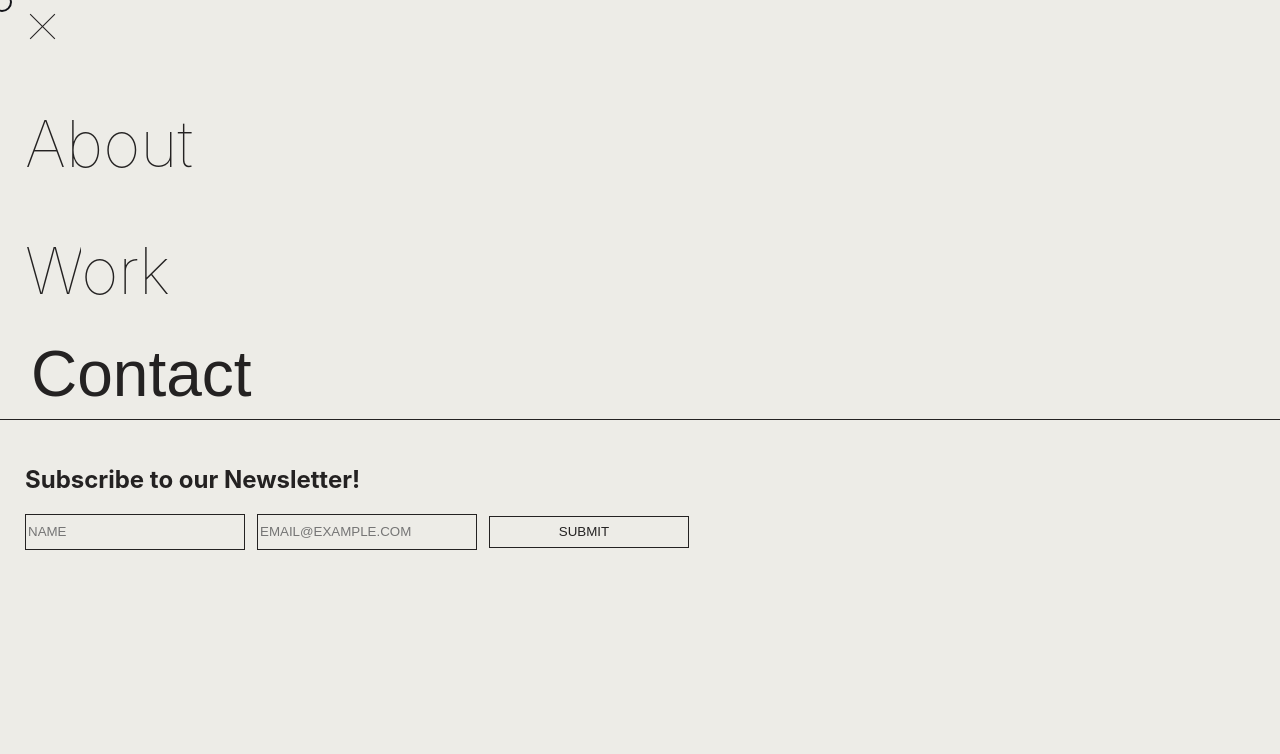
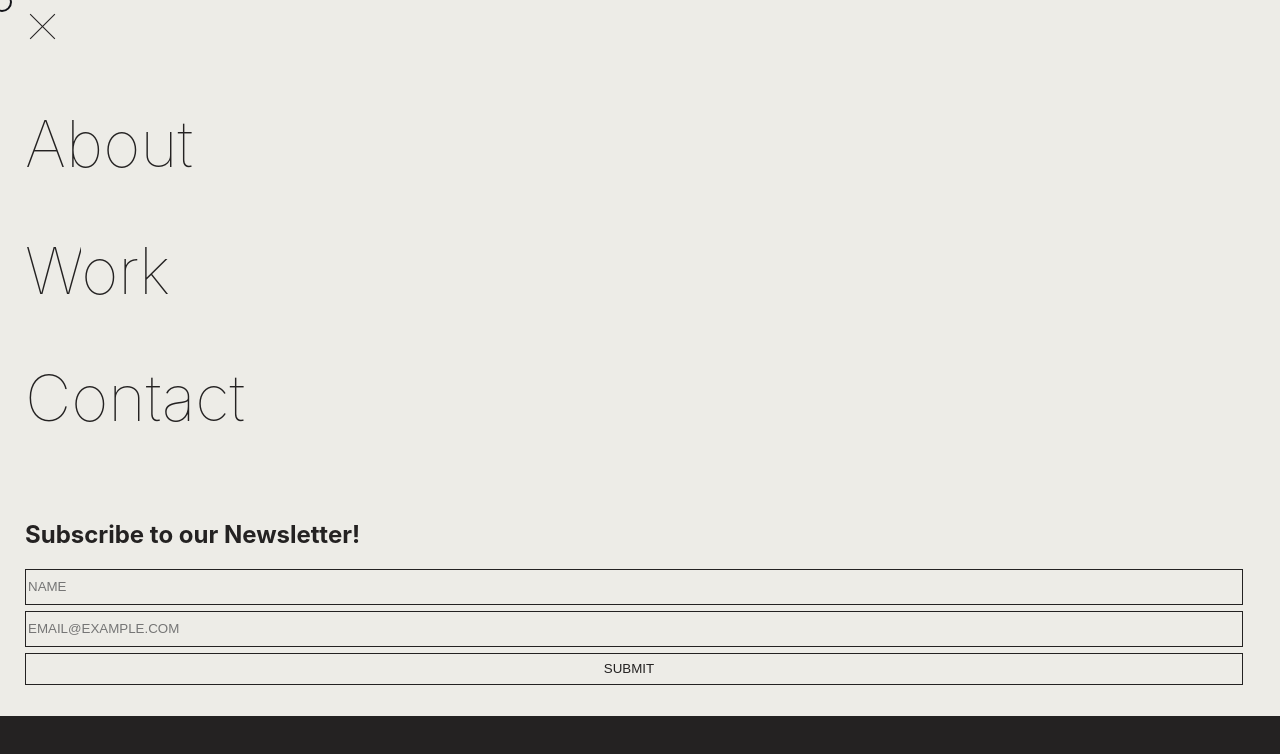
Before and after one commit to vanessamald/studiorevivir, a React (Create React App) app in the folder client/: page / in a window 1280 px wide. Both pictures are taken after a click on the button 23 px from the left and 32 px from the top of the page. Shown: the top 754 px of the page. Built offline with nearby package versions, Linux system fonts and the light colour scheme.

Commit message:
updating navigation and styling

```diff
--- a/client/src/components/Contact/index.js
+++ b/client/src/components/Contact/index.js
@@ -3,6 +3,20 @@ import Button from 'react-bootstrap/Button';
 import Form from 'react-bootstrap/Form';
 
 function Contact() {
+    const [ about, setAbout ] = useState('hidden-a');
+
+    const contactText = 'Contact';
+    const SplitText3 = () => {
+        return (
+            <span>
+                {contactText.split("").map(function(char, index){
+                    const style = {"animationDelay": (0.5 + index / 10) + "s", "backgroundColor": 'var(--font-color)', "color": "var(--body-bg-color)", "opacity": "0"};
+                        return <span key={index} id={index} className='nav-link' style={style}>{char}</span>
+                        ;
+                        })}
+                        </span>
+                    );
+                }
 
     // set state for contact form open/close
     const [ show, setShow] = useState('hidden-contact');
@@ -11,6 +25,7 @@ function Contact() {
     const handleClick = () => {
         setShow('contact-show')
         setShow2('contact-form-container')
+        console.log('HELLO CONTACT')
     }
     const handleClose = () => {
         setShow('hidden-contact');
@@ -144,7 +159,7 @@ function Contact() {
             </Form>
             </div>
         </div>
-       <div className='contact-button-container'>
+      {/* <div className='contact-button-container'>
             <button
                 id={'contact'}
                 className='contact-button'
@@ -153,7 +168,13 @@ function Contact() {
                 }}
                 onClick={handleClick}>Contact
             </button>
-       </div>
+            </div>*/}
+        <div className='contact-button-container'>
+            <a className='menu-link' onClick={handleClick}><SplitText3 className={about}/></a>
+        </div>
+
+
+
 
 
 
--- a/client/src/components/Navigation/index.js
+++ b/client/src/components/Navigation/index.js
@@ -5,8 +5,6 @@ import Register from '../Register';
 
 
 function Navigation() {
-
-
 
     const [ menu, setMenu ] = useState('hidden-menu');
     const [ button, setButton ] =useState('open-menu-button');
@@ -103,14 +101,6 @@ function Navigation() {
         setText3(false)
     }
 
-    const showContact = () => {
-        console.log('contact button works')
-        return (
-            <Contact/>
-        )
-    }
-
-
 
     return (
         <div>
@@ -123,10 +113,12 @@ function Navigation() {
                 <div className='menu-content'>
                     <a className='menu-link' href='#about'><SplitText className={about}/></a>
                     <a className='menu-link' href='#about'><SplitText2 className={about}/></a>
+
+                    <Contact/>
                    {/*} <a className='menu-link' href='#about' onMouseEnter={showText} onMouseLeave={closeText}>{isText && (<SplitText className={about}/>)}About</a>
                     <a className='menu-link' href='' onMouseEnter={showText2} onMouseLeave={closeText2}>{isText2 && (<SplitText2 className={about}/>)}Work</a>*/}
                     {/*<a className='menu-button' href='' onMouseEnter={showText3} onMouseLeave={closeText3}>{isText3 && (<SplitText3 className={about}/>)}Contact</a>*/}
-                    <Contact/>
+
                 </div>
 
                 <div>
--- a/client/src/index.css
+++ b/client/src/index.css
@@ -2,6 +2,7 @@
   background-color: var(--body-bg-color);
   color: var(--font-color);
   cursor: none;
+
 }
 
 body {
@@ -168,7 +169,6 @@ a span span {
 .menu-container {
   transition: 1s;
   /*height: 75%;*/
-  height: 100vw;
   width: 100%;
   position: absolute;
   z-index: 3;
@@ -201,6 +201,7 @@ a span span {
   background-color: var(--font-color);
   color: var(--body-bg-color);
   margin-top: 50px;
+  border: none;
 }
 
 .menu-link:hover {
@@ -297,8 +298,8 @@ a span span {
   top: 0;
   left: 0;
   width: 100%;
-  /*height: 100%;*/
-  position: absolute;
+  height: 100%;
+  position: fixed;
   z-index: 9;
   overflow-x: hidden;
   overflow-y: hidden;
@@ -312,7 +313,8 @@ a span span {
 
 .contact-button-container {
   background-color: var(--font-color);
-  padding-top: 25px;
+  padding-top: 50px;
+  padding-bottom: 4rem;
 }
 
 .contact-button {
@@ -330,12 +332,12 @@ a span span {
 }
 
 .contact-form-container {
-  padding: 100px;
+  padding: 4rem;
   opacity: 1;
 }
 
 .contact-form-title {
-  font-size: 3vw;
+  font-size: 3.5vw;
 }
 
 .form-content {
@@ -482,6 +484,8 @@ a span span {
 
 .register-form {
   background-color: var(--font-color);
+  display: flex;
+  flex-direction: column;
 }
 
 .register-input {
@@ -499,8 +503,6 @@ a span span {
 
 .register-container {
   padding: 25px;
-  border-top: 1px solid var(--body-bg-color);
-  margin-top: 2rem;
   background-color: var(--font-color);
 }
 /* Register Ends */
@@ -555,7 +557,7 @@ a span span {
     padding-bottom: 100%;
   }
   .contact-form-container {
-    padding: 50px;
+    /*padding: 50px;*/
   }
   .form-button {
     padding: 10px 100px;
```
